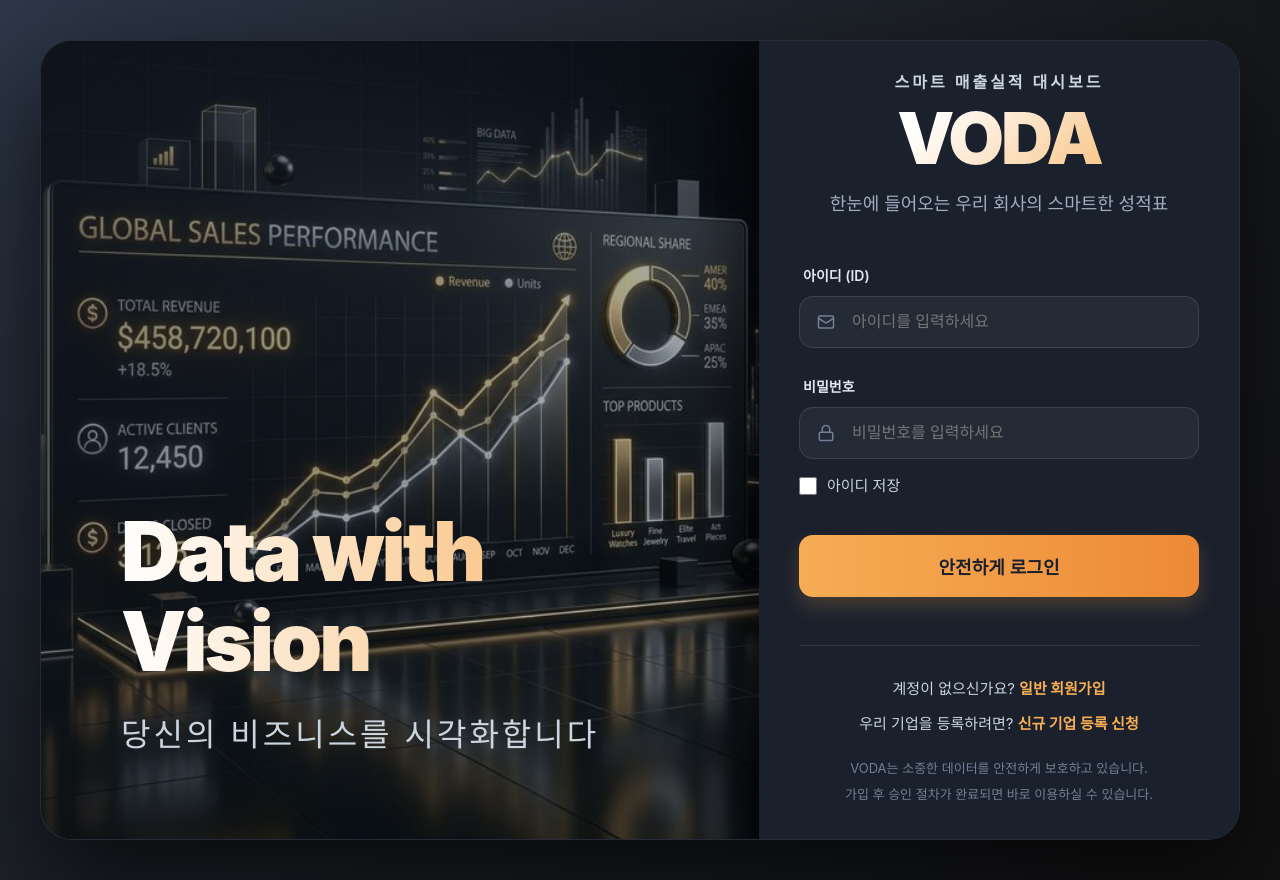
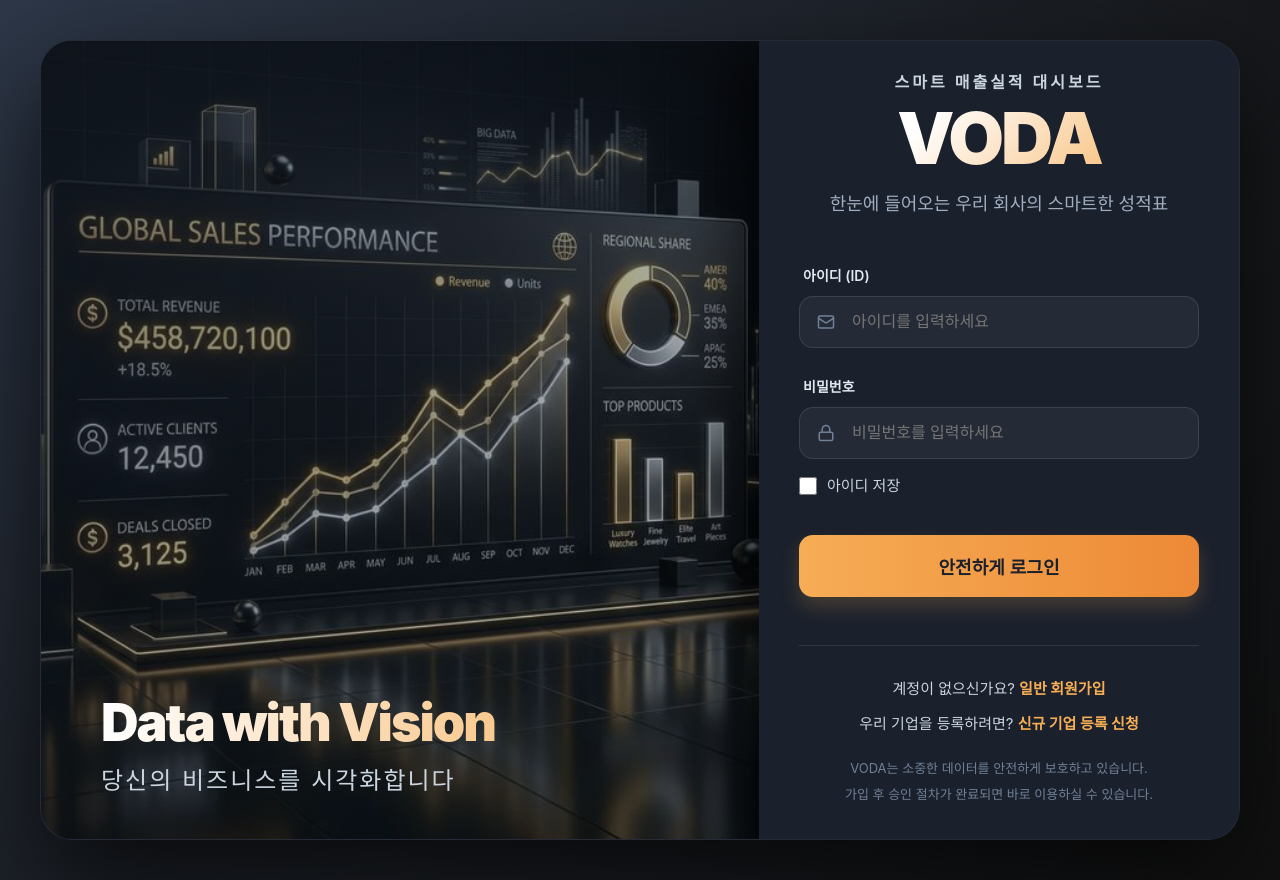
Before and after one commit to emasterdrs/sales-dashboard-v3, a React (Vite) app: page /login in a window 1280 px wide. Built offline with nearby package versions, Linux system fonts and the light colour scheme.

Commit message:
design: optimized brand slogan for single-line display and adjusted position for better image visibility

```diff
--- a/src/pages/Auth/LoginPage.module.css
+++ b/src/pages/Auth/LoginPage.module.css
@@ -58,29 +58,29 @@
   position: relative;
   z-index: 2;
   text-align: left;
-  padding: 80px;
+  padding: 40px 60px;
   width: 100%;
-  max-width: 800px;
 }
 
 .imageContent h2 {
   color: #fff;
-  font-size: 82px;
+  font-size: 52px;
   font-weight: 900;
   line-height: 1.1;
-  margin-bottom: 24px;
+  margin-bottom: 12px;
   background: linear-gradient(90deg, #fff 0%, #f6ad55 100%);
   -webkit-background-clip: text;
   background-clip: text;
   -webkit-text-fill-color: transparent;
-  letter-spacing: -3px;
+  letter-spacing: -2px;
+  white-space: nowrap;
 }
 
 .imageContent p {
   color: #cbd5e0;
-  font-size: 32px;
+  font-size: 24px;
   font-weight: 300;
-  letter-spacing: 3px;
+  letter-spacing: 2px;
 }
 
 /* Form Section Styles */
```
